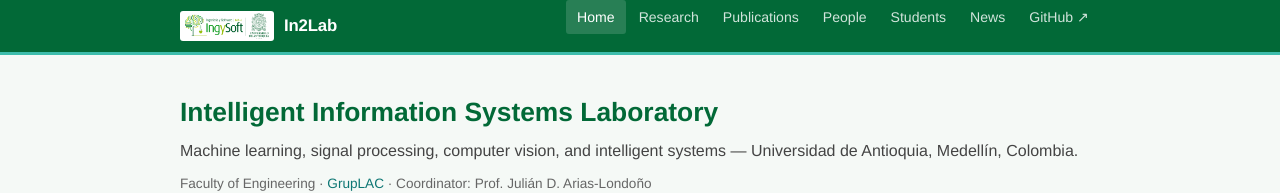
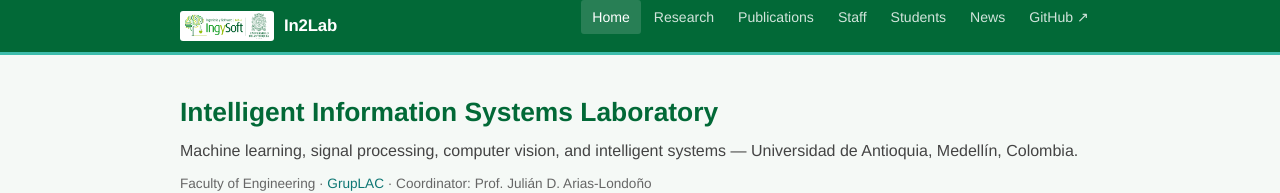
Before and after one commit to IN2LABUDEA/IN2LABUDEA.github.io, a Jekyll site: the page built from index.html, in a window 1280 px wide. Shown: the top 193 px of the page. Built offline with Jekyll 4.4.1, drawn with Linux system fonts in a browser that asks for light colours.

Commit message:
Change 'People' link to 'Staff' in navigation

```diff
--- a/_includes/nav.html
+++ b/_includes/nav.html
@@ -10,7 +10,7 @@
       <li><a href="{{ '/' | relative_url }}"{% if page.url == '/' %} class="active"{% endif %}>Home</a></li>
       <li><a href="{{ '/research/' | relative_url }}"{% if page.url contains '/research' %} class="active"{% endif %}>Research</a></li>
       <li><a href="{{ '/publications/' | relative_url }}"{% if page.url contains '/publication' %} class="active"{% endif %}>Publications</a></li>
-      <li><a href="{{ '/people/' | relative_url }}"{% if page.url contains '/people' %} class="active"{% endif %}>People</a></li>
+      <li><a href="{{ '/people/' | relative_url }}"{% if page.url contains '/people' %} class="active"{% endif %}>Staff</a></li>
       <li><a href="{{ '/students/' | relative_url }}"{% if page.url contains '/student' %} class="active"{% endif %}>Students</a></li>
       <li><a href="{{ '/news/' | relative_url }}"{% if page.url contains '/news' %} class="active"{% endif %}>News</a></li>
       <li><a href="{{ site.links.github }}" target="_blank" rel="noopener">GitHub ↗</a></li>
```
